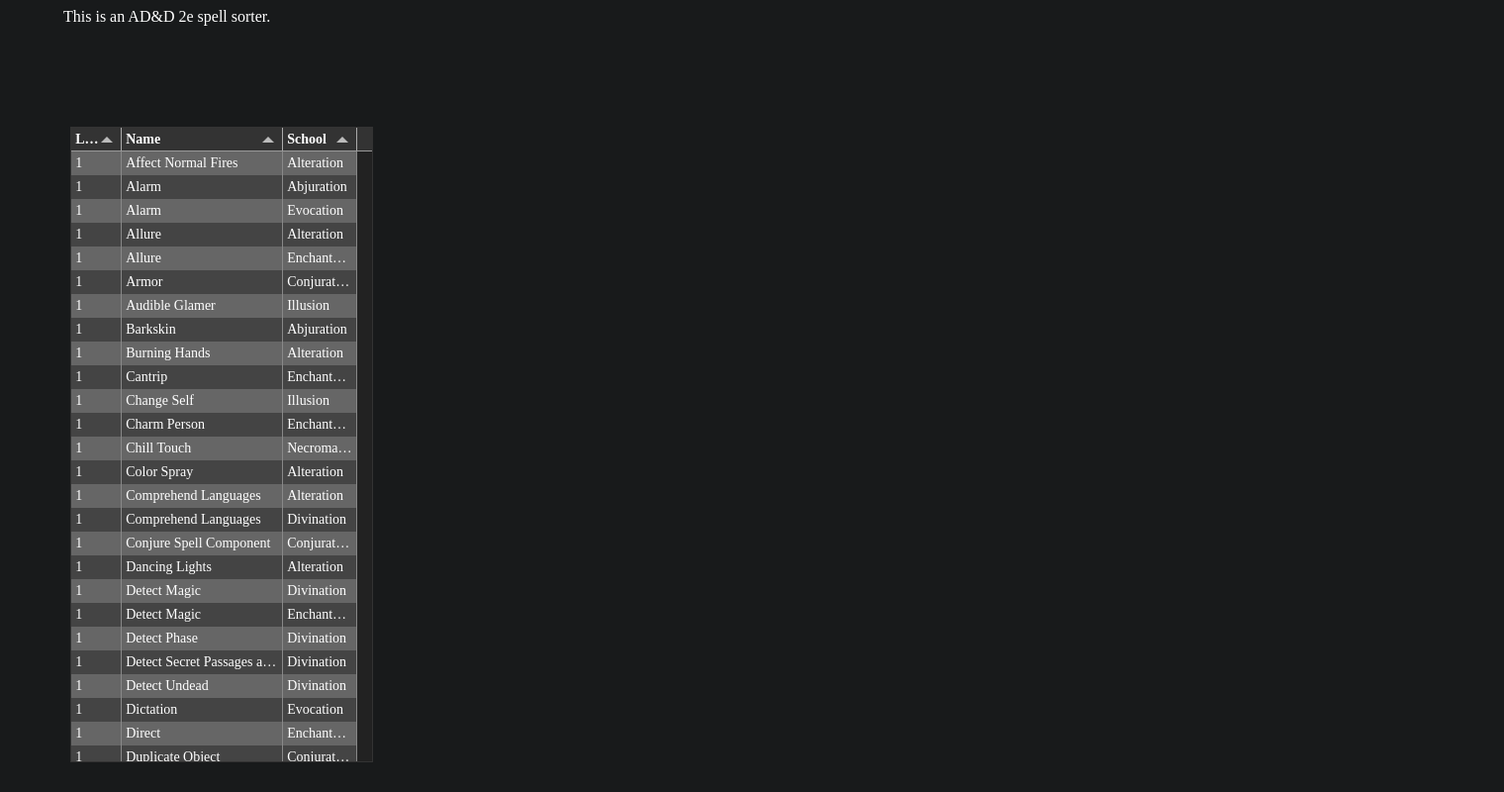
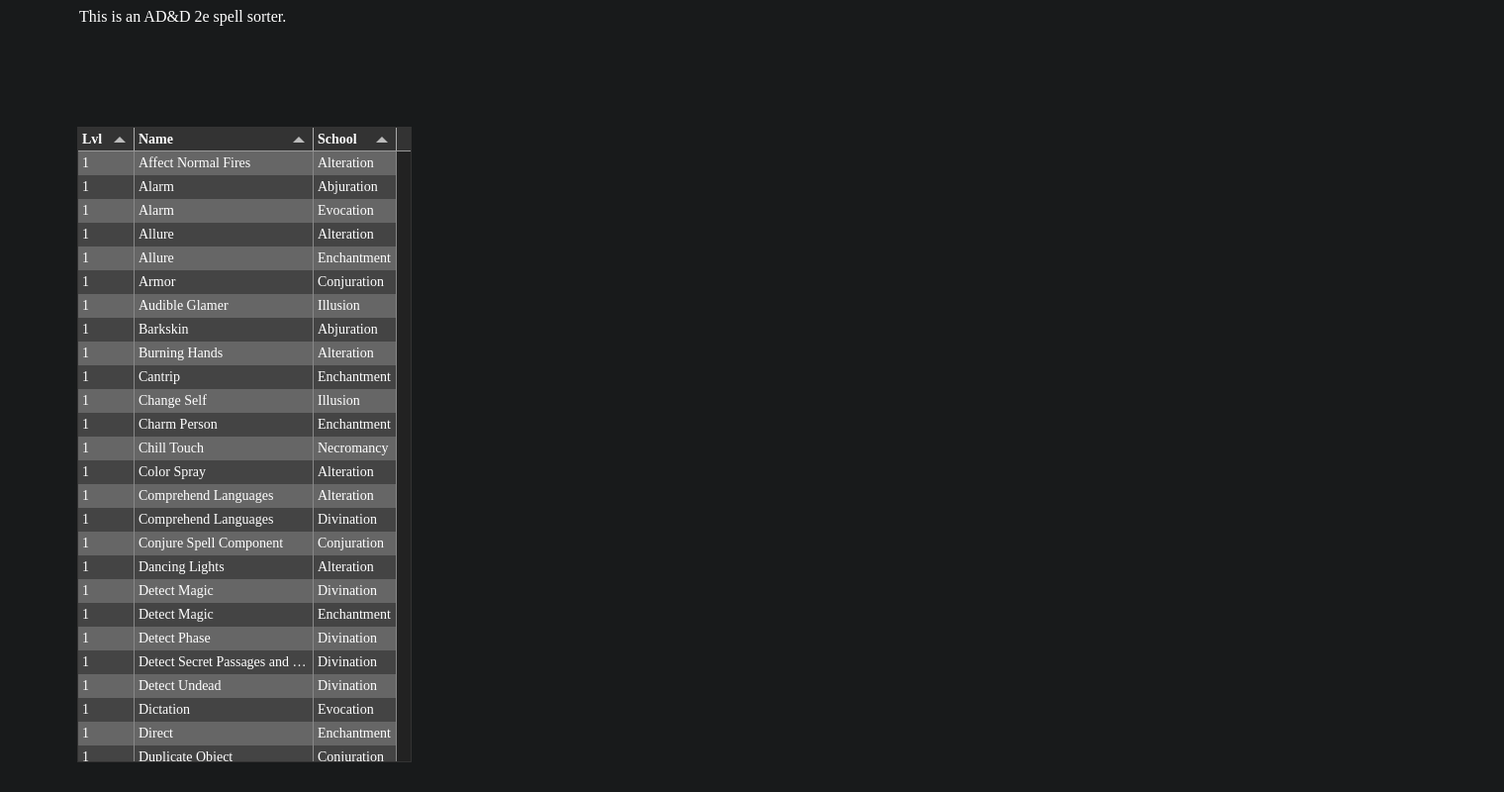
Before and after one commit to Dachius/2eSpells, a plain HTML site: page index.html in a window 1280 px wide. Shown: the whole page at 99% size, 1520 px wide, since content can reach past the window. Drawn offline with Linux system fonts and the light colour scheme.

Commit message:
changing to em

```diff
--- a/index.html
+++ b/index.html
@@ -8,24 +8,24 @@
             }
             .header {
                 position: absolute;
-                width: 90%;
-                left: 5%;
-                right: 5%;
-                height: 20%;
+                width: 90em;
+                left: 5em;
+                right: 5em;
+                height: 20em;
                 color:white;
             }
             .table {
                 position: absolute;
-                width: 24%;
+                width: 24em;
                 top: 15vh;
-                left: 5%;
+                left: 5em;
                 right: 60%;
             }
             .box {
                 position: absolute;
-                width: 50%;
-                left: 30%;
-                top: 15%;
+                width: 50em;
+                left: 30em;
+                top: 15vh;
             }
         </style>
     </head>
```
